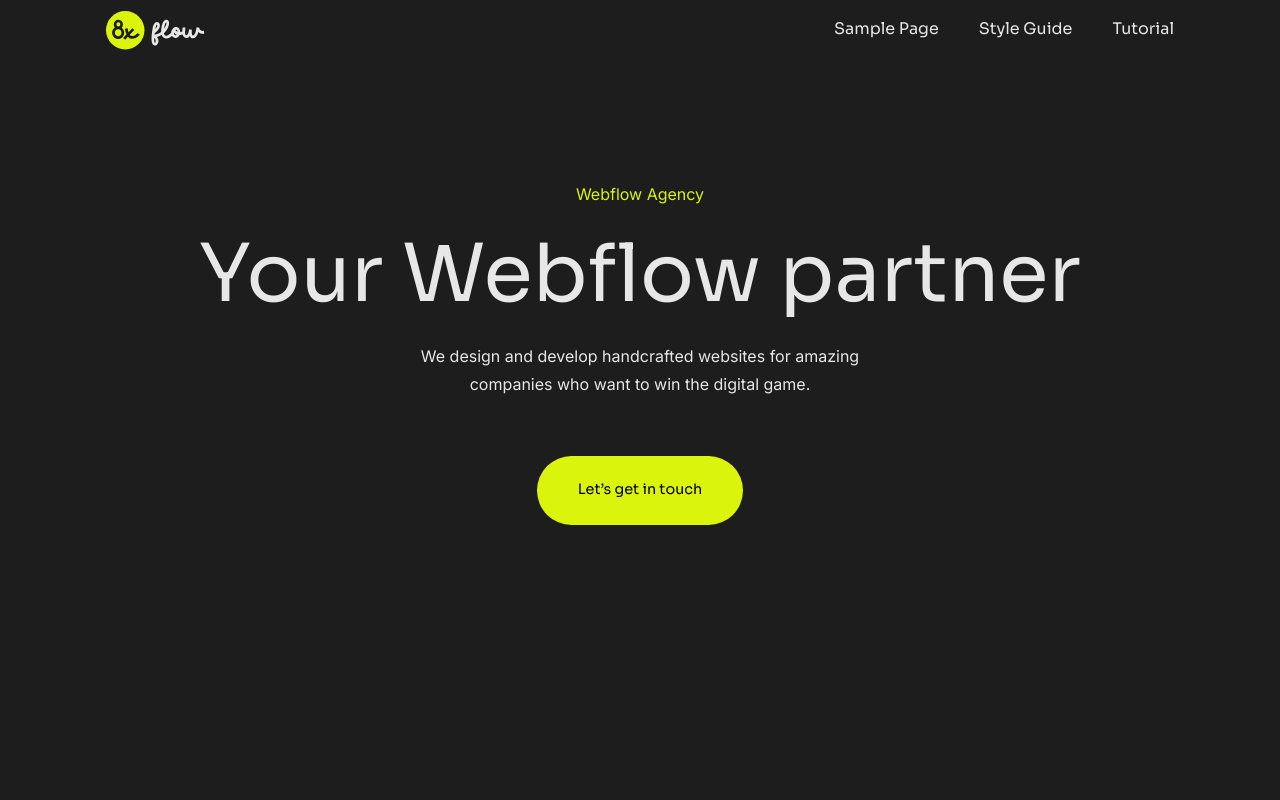
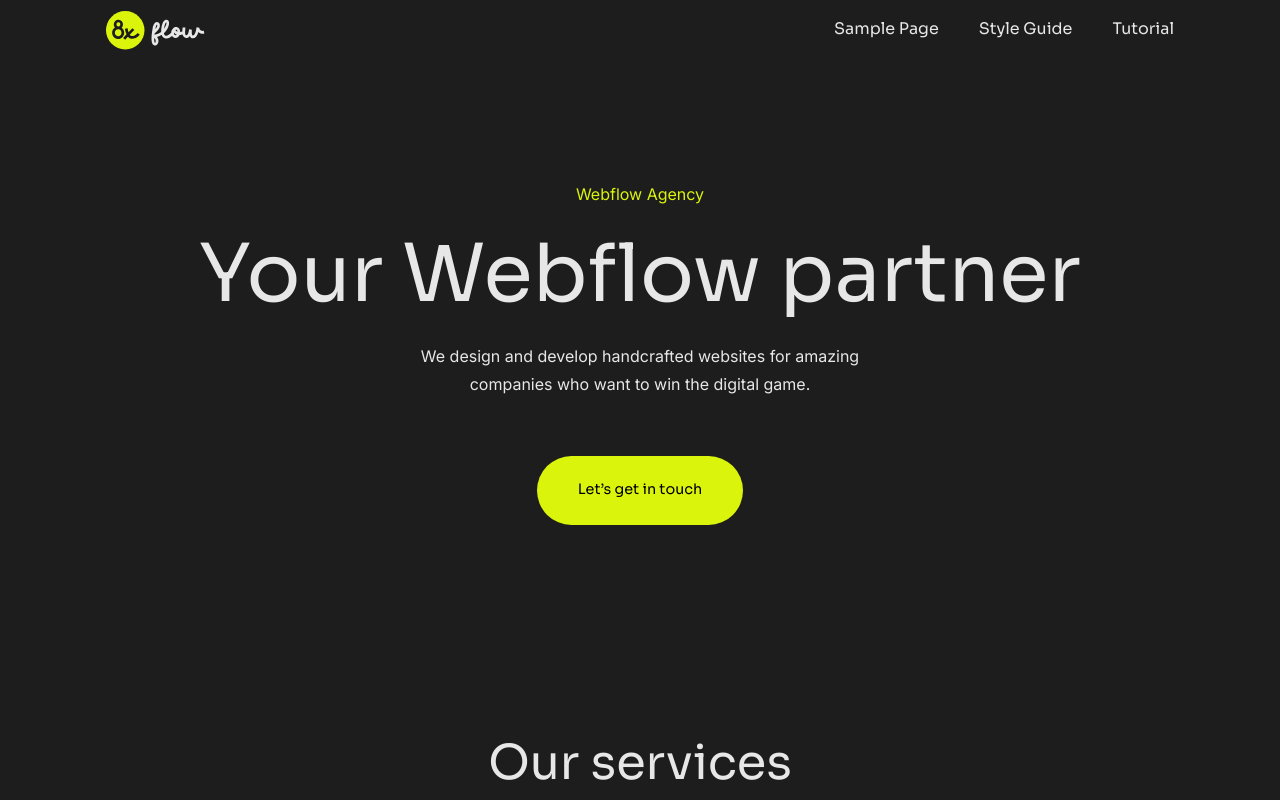
Before and after one commit to iqbal-webpatriot/FigmaToReact, a Next.js app in the folder flow-x/: page / in a window 1280 px wide. Shown: the top 800 px of the page. Built offline with nearby package versions, Linux system fonts and the light colour scheme.

Commit message:
Update page.tsx

```diff
--- a/flow-x/src/app/page.tsx
+++ b/flow-x/src/app/page.tsx
@@ -1,10 +1,12 @@
 import Hero from "@/components/layout/Hero";
+import Services from "@/components/layout/Services";
 
 export default function Home() {
   return (
    <>
    <div className='w-full h-screen'>
     <Hero/>
+    <Services/>
    </div>
    </>
   )
```
